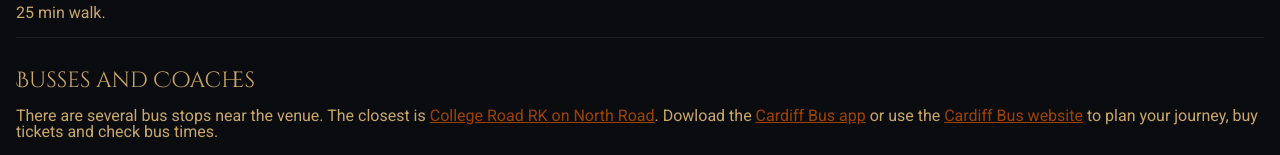
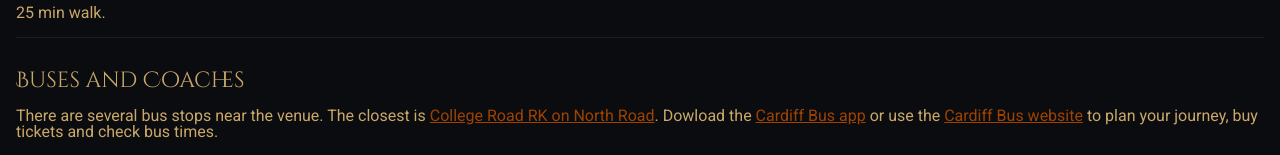
Before and after one commit to MattElcock/BestFoxWedding, a Next.js app: page /venue in a window 1280 px wide. Shown: the part 2607-2762 px from the top of the page. Built offline with nearby package versions, Linux system fonts and the light colour scheme.

Commit message:
Fix spelling

```diff
--- a/src/app/venue/page.tsx
+++ b/src/app/venue/page.tsx
@@ -303,7 +303,7 @@ export default function venue() {
         </dt>
         <dd>25 min walk.</dd>
       </dl>
-      <h3>Busses and Coaches</h3>
+      <h3>Buses and Coaches</h3>
       <p>
         There are several bus stops near the venue. The closest is{" "}
         <a
```
